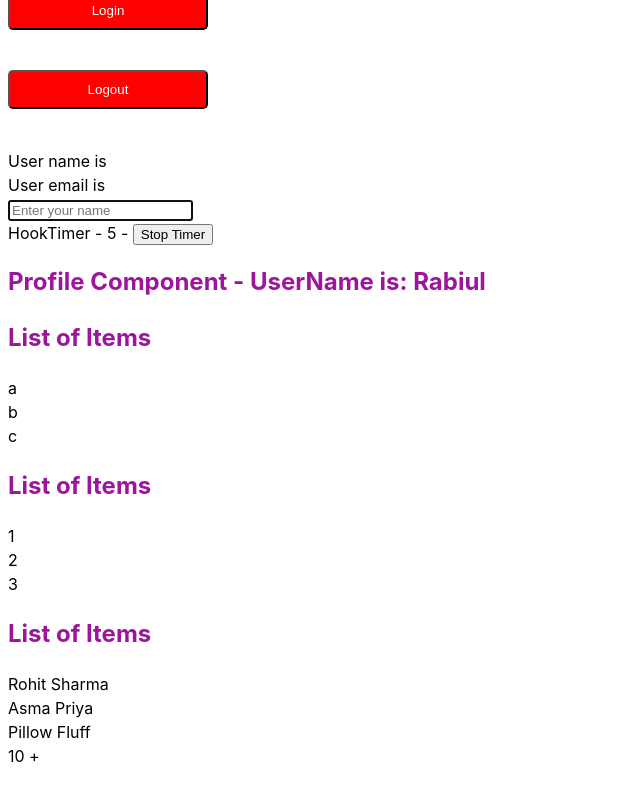
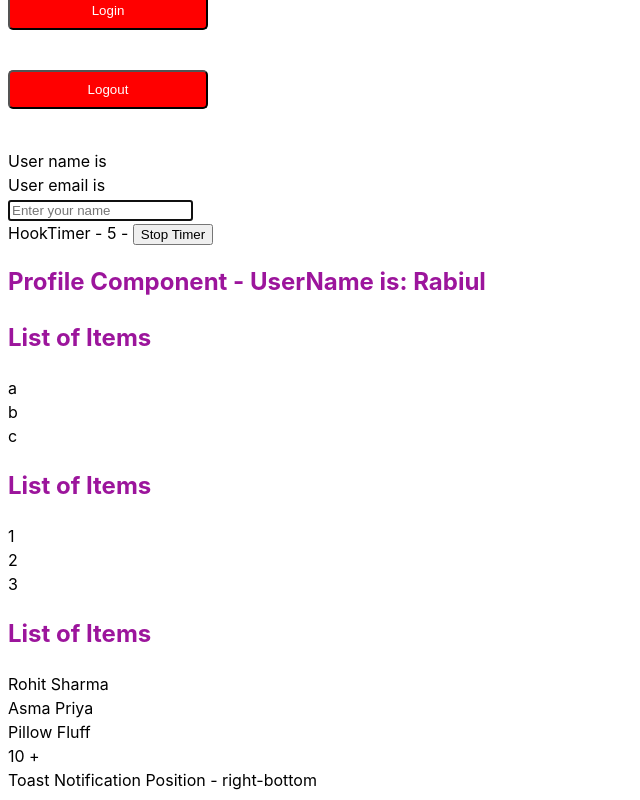
Before and after one commit to LaZyFee/react-tsc-demo, a React (Vite) app: page / in a window 1280 px wide. Shown: the part 1482-2282 px from the top of the page, without its empty margins (0-640 px from the left). Before the commit the page ends 2258 px from the top, so only its background shows below. Built offline with nearby package versions, Linux system fonts and the light colour scheme.

Commit message:
use of type template literal

```diff
--- a/src/App.tsx
+++ b/src/App.tsx
@@ -19,6 +19,7 @@
 import { RandomNumber } from "./Componenets/Restriction/RandomNumber";
 import { User } from "./Componenets/State/User";
 import { Status } from "./Componenets/Status";
+import { Toast } from "./Componenets/Templateliterals/Toast";
 function App() {
   const PersonName = {
     first: "Rohit",
@@ -93,8 +94,8 @@
         onClick={(item) => console.log(item)}
         renderItem={(item) => `${item.first} ${item.last}`} // Convert object to string
       />
-
       <RandomNumber value={10} isPositive />
+      <Toast position="right-bottom" />
     </>
   );
 }
--- /dev/null
+++ b/src/Componenets/Templateliterals/Toast.tsx
@@ -0,0 +1,12 @@
+type HorizontalPosition = "left" | "center" | "right";
+type VerticalPosition = "top" | "middle" | "bottom";
+
+type ToastProps = {
+  position:
+    | Exclude<`${HorizontalPosition}-${VerticalPosition}`, "center-center">
+    | "center";
+};
+
+export const Toast = ({ position }: ToastProps) => {
+  return <div>Toast Notification Position - {position}</div>;
+};
```
